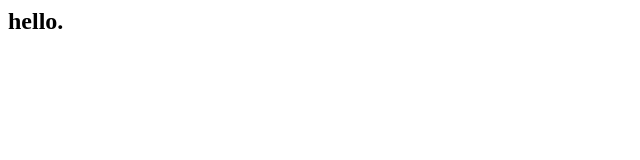
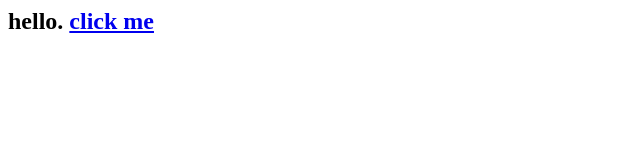
Before and after one commit to maerchennnnn/maerchennnnn.github.io, a plain HTML site: page index.html in a window 1280 px wide. Shown: the whole page, without its empty margins (0-640 px from the left). Drawn offline with Linux system fonts and the light colour scheme.

Commit message:
Update index.html

```diff
--- a/index.html
+++ b/index.html
@@ -1,3 +1,4 @@
 <html>
-  <h2> hello. </h2>
+  <h2> hello.
+    <a href="01.html">click me</a></h2>
 </html>
```
